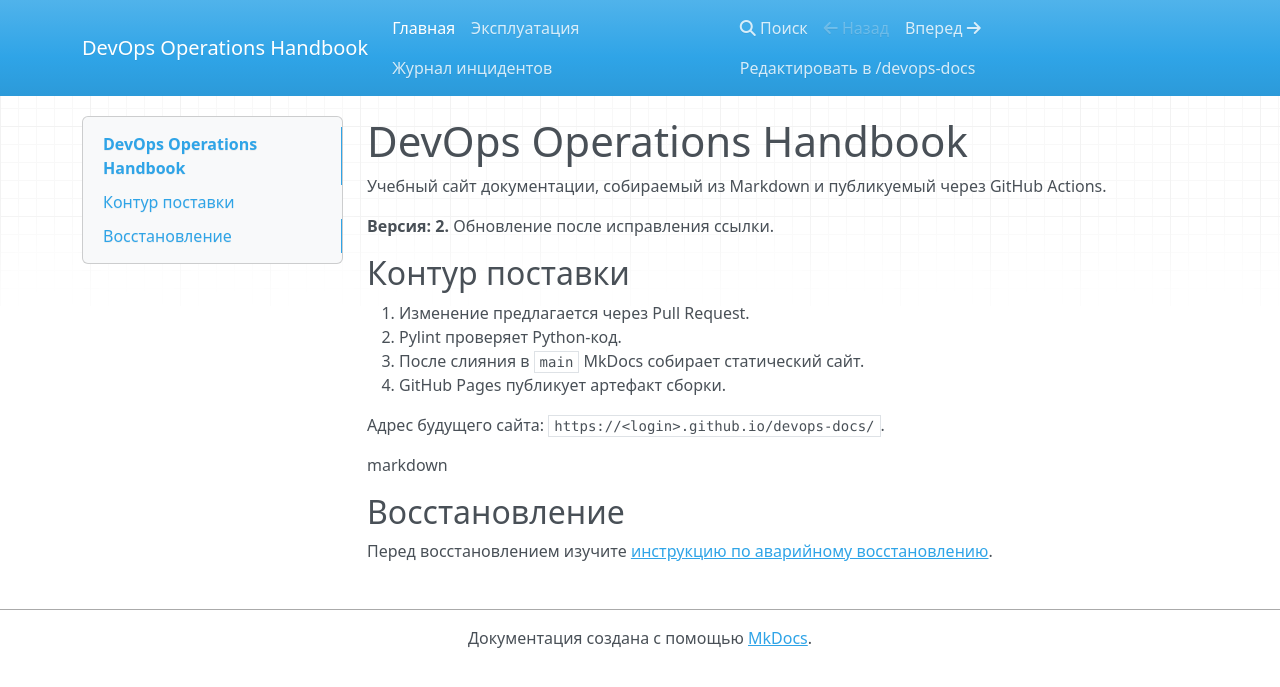
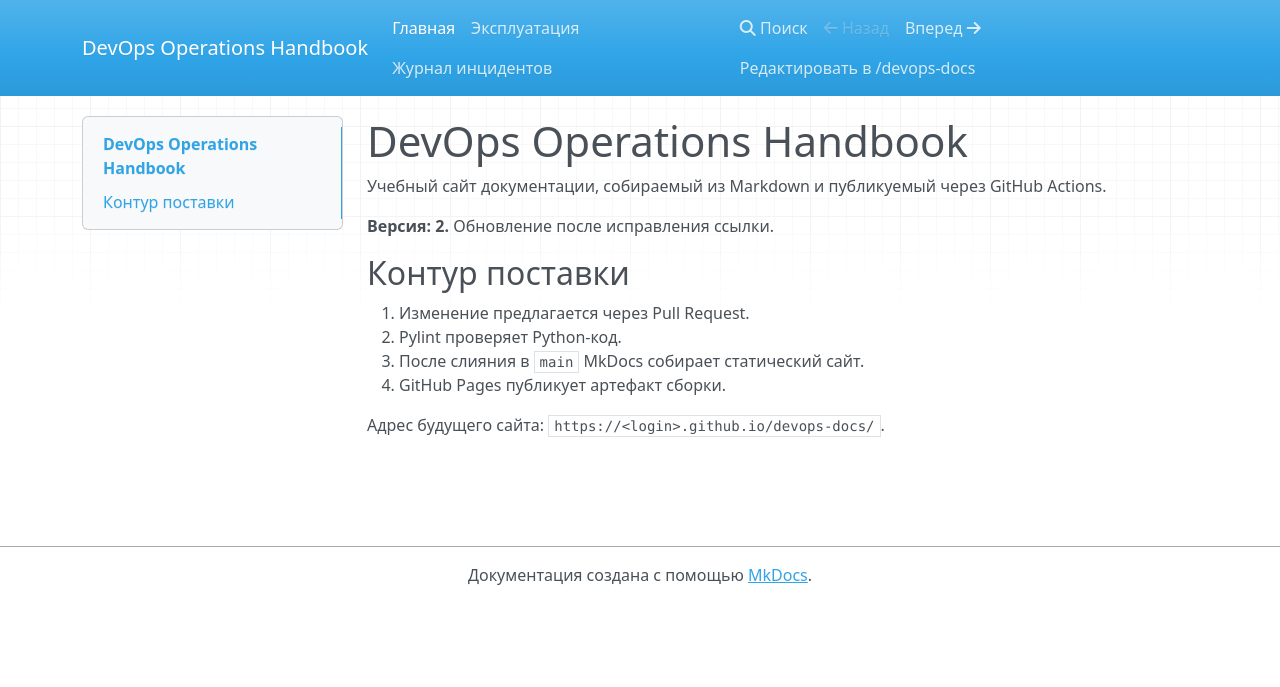
Before and after one commit to Deatheh/devops-docs, an MkDocs documentation site: the page built from docs/index.md, in a window 1280 px wide. Shown: the top 687 px of the page. Built offline with MkDocs 1.6.1, drawn with Linux system fonts in a browser that asks for light colours; nearby versions of some CDN libraries.

```diff
--- a/docs/index.md
+++ b/docs/index.md
@@ -12,8 +12,3 @@
 4. GitHub Pages публикует артефакт сборки.
 
 Адрес будущего сайта: `https://<login>.github.io/devops-docs/`.
-
-markdown
-## Восстановление
-
-Перед восстановлением изучите [инструкцию по аварийному восстановлению](recovery.md).
```
Also changed, not shown: docs/runbook.md (+4 -0 lines).
